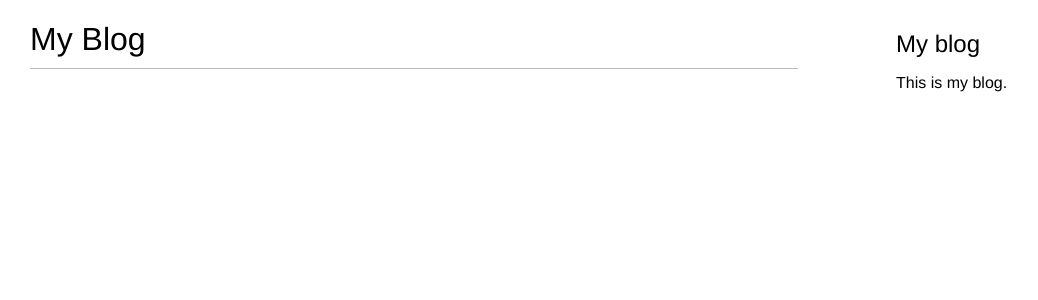
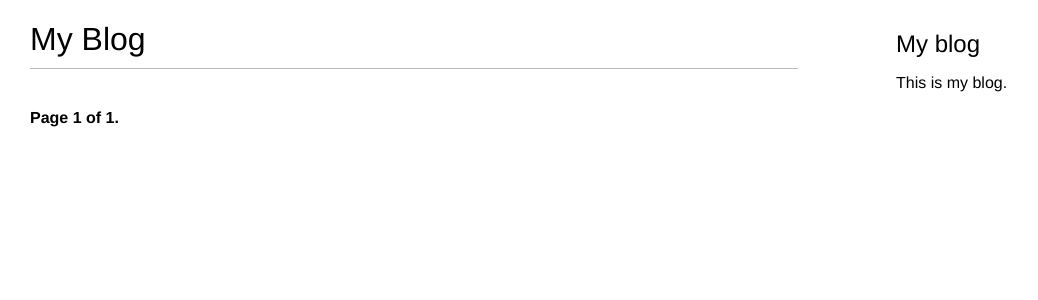
Before and after one commit to jiwonsis/-write-Djago-project, a Django app: page /blog/ in a window 1280 px wide. Shown: the top 300 px of the page, without its empty margins (0-1038 px from the left). Run offline with Django 3.2, Linux system fonts and the light colour scheme; data that the repository does not hold is empty.

Commit message:
- chapter.2 Blog Application 생성 및 DB연동

```diff
--- a/blog/templates/blog/post/list.html
+++ b/blog/templates/blog/post/list.html
@@ -9,4 +9,6 @@
 		<p class="date">Published {{ post.publish }} by {{ post.author }}</p>
 		{{ post.body|truncatewords:30|linebreaks }}
 	{% endfor %}
+
+	{% include "pagination.html" with page=page_obj %}
 {% endblock %}
--- /dev/null
+++ b/blog/templates/pagination.html
@@ -0,0 +1,15 @@
+<div class="pagination">
+	<span class="step-links">
+		{% if page.has_previous %}
+			<a href="?page={{ page.previous_page_number }}">Previous</a>
+		{% endif %}
+
+		<span class="current">
+			Page {{ page.number }} of {{ page.paginator.num_pages }}.
+		</span>
+
+		{% if page.has_next %}
+			<a href="?page={{ page.next_page_number }}">Next</a>
+		{% endif %}
+	</span>
+</div>
--- a/blog/urls.py
+++ b/blog/urls.py
@@ -3,7 +3,8 @@ from . import views
 
 urlpatterns = [
     # post 리스트 뷰 (root)
-    url(r'^$', views.post_list, name='post_list'),
+    # url(r'^$', views.post_list, name='post_list'),
+    url(r'^$', views.PostListView.as_view(), name='post_list'),
     # post 디테일 뷰 (/년(4)/월(2)/일(2)/포스트 슬러그명)
     url(r'^(?P<year>\d{4})/(?P<month>\d{2})/(?P<day>\d{2})/(?P<post>[-\w]+)/$',
         views.post_detail, name='post_detail'),
--- a/blog/views.py
+++ b/blog/views.py
@@ -1,11 +1,30 @@
 from django.shortcuts import render, get_object_or_404
+from django.core.paginator import Paginator, EmptyPage, PageNotAnInteger
+from django.views.generic import ListView
 from .models import Post
 
 
 def post_list(request):
-    posts = Post.published.all()
-    return render(request, 'blog/post/list.html', {'posts': posts})
+    object_list = Post.published.all()
+    paginator = Paginator(object_list, 3)
+    page = request.GET.get('page')
+    try:
+        posts = paginator.page(page)
+    except PageNotAnInteger:
+        # 만약 페이지 넘버가 정수형 타입이 아닌경우, 맨처음 페이지로 이동
+        posts = paginator.page(1)
+    except EmptyPage:
+        # 만약 요청페이지가 검색결과 범위를 초과할경우, 마지막 페이지 호출
+        posts = paginator.page(paginator.num_pages)
+    return render(request, 'blog/post/list.html',
+                  {'posts': posts, 'page': page})
 
+
+class PostListView(ListView):
+    queryset = Post.published.all()
+    context_object_name = 'posts'
+    paginate_by = 3
+    template_name = 'blog/post/list.html'
 
 def post_detail(request, year, month, day, post):
     post = get_object_or_404(Post, slug=post, status='published',
```
Also changed, not shown: README.md.
